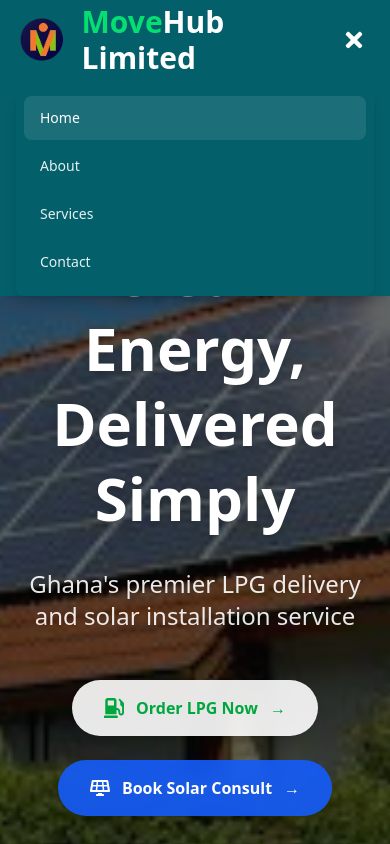
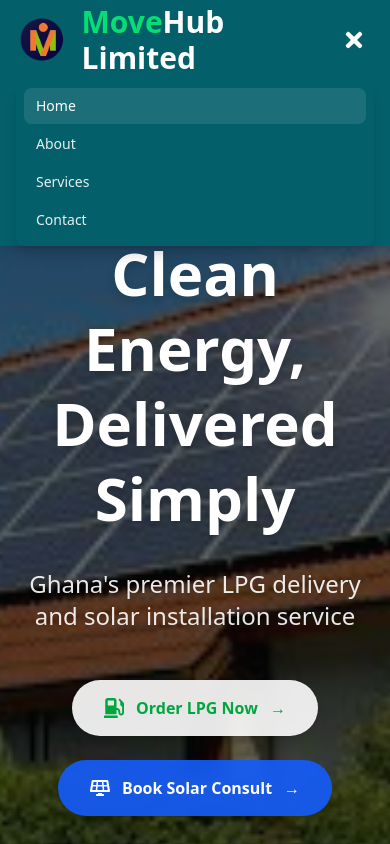
Before and after one commit to Jemmyflex/movehub, a React (Vite) app: page / in a window 390 px wide. Both pictures are taken after a click on the button 354 px from the left and 40 px from the top of the page. Shown: the top 844 px of the page. Built offline with nearby package versions, Linux system fonts and the light colour scheme.

Commit message:
dropdown update

```diff
--- a/src/components/Navbar.jsx
+++ b/src/components/Navbar.jsx
@@ -72,12 +72,12 @@
         <div className={`md:hidden transition-all duration-300 ${
           isOpen ? 'opacity-100 translate-y-0' : 'opacity-0 -translate-y-4 pointer-events-none'
         }`}>
-          <div className="px-2 pt-2 pb-3 space-y-1 bg-[#035F6A] rounded-lg shadow-lg mt-2">
+          <div className="px-2 pt-1 pb-2 space-y-0.5 bg-[#035F6A] rounded-lg shadow-lg mt-1">
             {navLinks.map((link) => (
               <Link
                 key={link.title}
                 to={link.path}
-                className={`block px-4 py-3 text-sm font-medium rounded-lg transition-all duration-300
+                className={`block px-3 py-2 text-sm font-medium rounded-lg transition-all duration-300
                   ${location.pathname === link.path
                     ? 'bg-white/10 text-white'
                     : 'text-white/90 hover:bg-white/5 hover:text-white'
```
